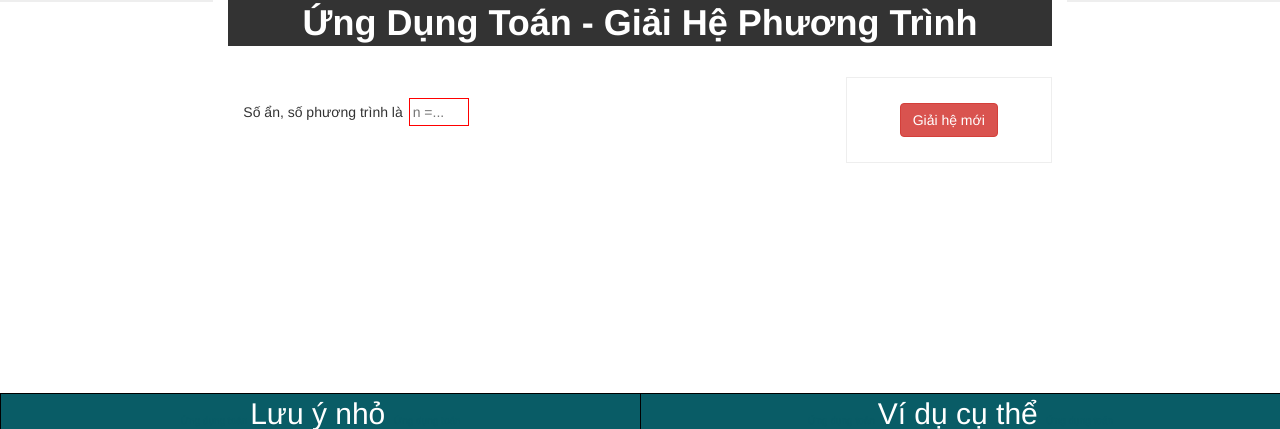
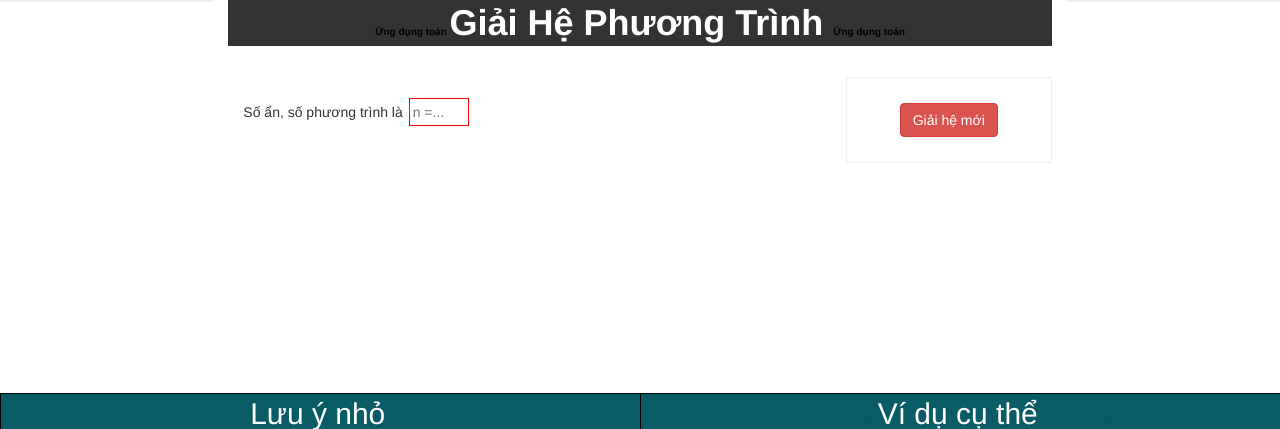
Before and after one commit to thuctoa/toanhoc, a Yii app: template views/matran/index.php in a window 1280 px wide. Shown: the top 429 px of the page. Run offline with PHP 8.4 and a stand-in for Yii, Linux system fonts and the light colour scheme; the template is opened without the code that fills it, so the values that code supplies are empty; some libraries are stand-ins or nearby versions.

Commit message:
Toi uu SEO

```diff
--- a/views/matran/index.php
+++ b/views/matran/index.php
@@ -3,7 +3,9 @@
 $this->title = 'Ứng dụng toán';
 ?>
 <h1 class="tieude">
-     Ứng Dụng Toán - Giải Hệ Phương Trình
+        <span class="pagerank"> Ứng dụng toán </span>
+            Giải Hệ Phương Trình
+        <span class="pagerank"> Ứng dụng toán </span>
 </h1>
 
 <div class="cachtren"></div>
```
